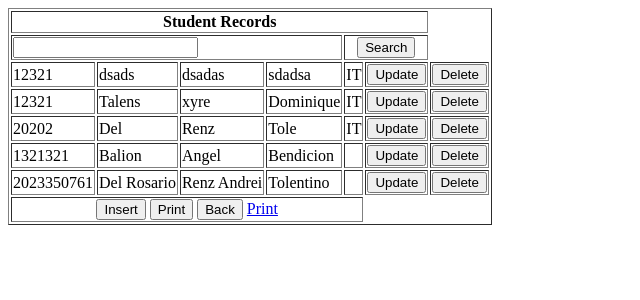
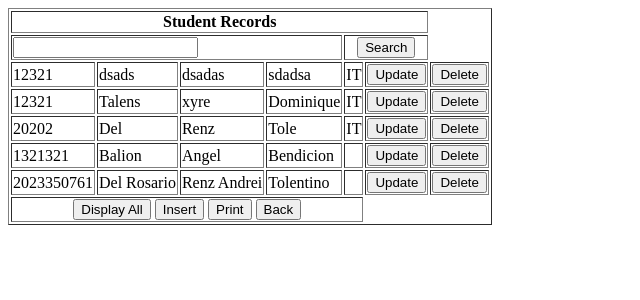
Before and after one commit to JaneAllysonParay/infoman, a PHP site: page /student/student.php in a window 1280 px wide. Shown: the top 300 px of the page, without its empty margins (0-640 px from the left). Run offline with PHP 8.4, Linux system fonts and the light colour scheme; data comes from the database, SQL or seed files in the repository.

Commit message:
updated print button in student and duplicate in enroll

```diff
--- a/student/student.php
+++ b/student/student.php
@@ -76,10 +76,11 @@ $sql = "SELECT * FROM tblstudent order by fldindex desc";
 ?>
 <tr>
 <td colspan="5" align=center>
+    <button type="button" class="btn btn-warning btn-s" onClick="window.location.href='student.php'">Display All</button>
     <button type="button" class="btn btn-warning btn-s" onClick="window.location.href='insert.php'">Insert</button>
-    <button type="reset" class="btn btn-warning btn-s" onClick="window.location.href='tcpdf6/examples/aaarepstudent.php'">Print</button>
+    <button type="reset" class="btn btn-warning btn-s" onClick="window.location.href='../../tcpdf6/examples/aaarepstudent.php'">Print</button>
     <button type="reset" class="btn btn-warning btn-s" onClick="window.location.href='../index.php'">Back</button>
-    <a href="tcpdf6/examples/aaarepstudent.php" target="_blank"> Print</a>
+
 </td>
 </tr>
 
```
Also changed, not shown: enroll/enroll2.php (+22 -0 lines).
